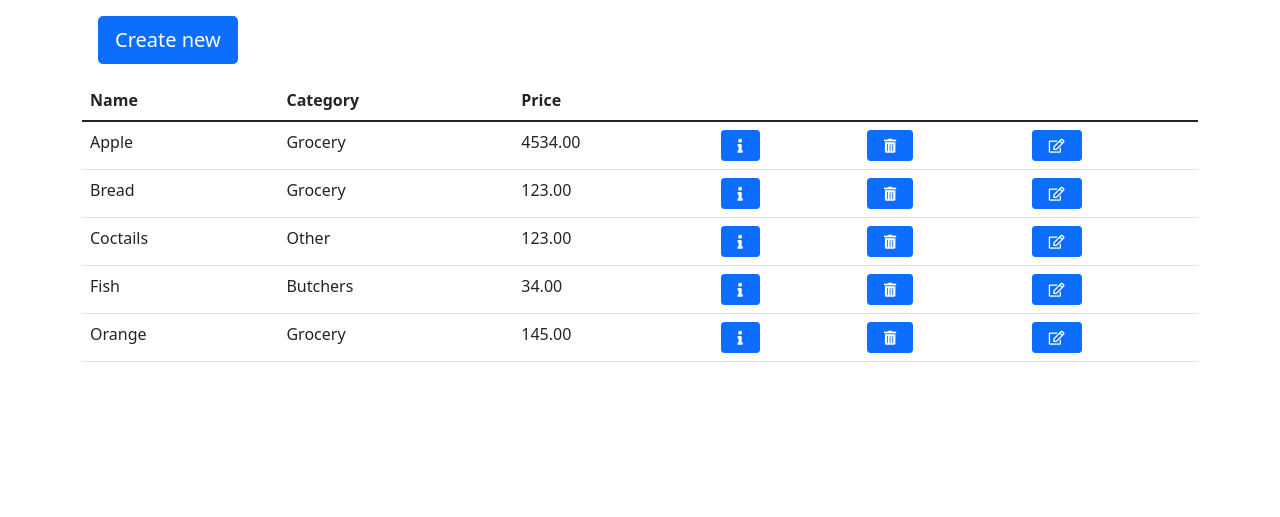
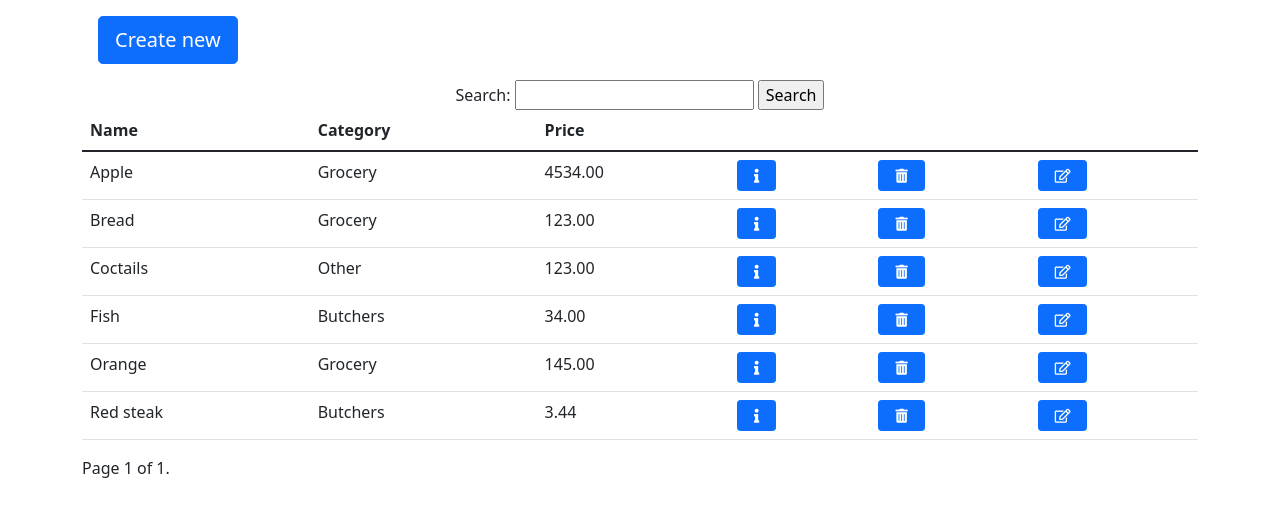
Before and after one commit to Nooruzbai/python_group_9_lab_56_Ibraimov_Nooruzbai, a Django app: page / in a window 1280 px wide. Shown: the part 56-573 px from the top of the page. Run offline with Django 4.2, Linux system fonts and the light colour scheme; data comes from the database, SQL or seed files in the repository; some libraries are stand-ins or nearby versions.

Commit message:
Added search form

```diff
--- a/source/productshop/forms.py
+++ b/source/productshop/forms.py
@@ -14,3 +14,7 @@
                 "required": "The field is required to be filled"
             }
         }
+
+
+class SearchForm(forms.Form):
+    search = forms.CharField(max_length=30, required=False, label='Search')
--- /dev/null
+++ b/source/productshop/templates/partial/search_form.html
@@ -0,0 +1,8 @@
+<form class="text-center" action="" method="GET">
+    <label for="{{ form.search.id_for_label }}">{{ form.search.label }}:</label>
+    {{ form.search }}
+    <input type="submit" value="Search">
+    {% for error in form.search.errors %}
+        <p class="form-error">{{ error }}</p>
+    {% endfor %}
+</form>
--- a/source/productshop/templates/products/products_list.html
+++ b/source/productshop/templates/products/products_list.html
@@ -3,6 +3,10 @@
 {% block content %}
 <div class="p-3">
     <a class="btn btn-primary btn-lg" href="{% url "product_create_view" %}">Create new</a>
+</div>
+
+<div class="search">
+    {% include 'partial/search_form.html' %}
 </div>
 
 <table class="table">
@@ -28,4 +32,21 @@
     {% endfor %}
   </table>
 
+<div class="pagination">
+    <span class="step-links">
+        {% if page_obj.has_previous %}
+            <a href="?page=1{% if search %}&search={{ search }}{% endif %}">&laquo; first</a>
+            <a href="?page={{ page_obj.previous_page_number }}{% if query %}&{{ search }}{% endif %}">previous</a>
+        {% endif %}
+
+        <span class="current">
+            Page {{ page_obj.number }} of {{ page_obj.paginator.num_pages }}.
+        </span>
+
+        {% if page_obj.has_next %}
+            <a href="?page={{ page_obj.next_page_number }}{% if search %}&search={{ search }}{% endif %}">next</a>
+            <a href="?page={{ page_obj.paginator.num_pages }}{% if search %}&search={{ search }}{% endif %}">last &raquo;</a>
+        {% endif %}
+    </span>
+</div>
 {% endblock %}
--- /dev/null
+++ b/source/productshop/views/base.py
@@ -0,0 +1,43 @@
+from django.db.models import Q
+from django.views.generic import ListView
+from productshop.forms import SearchForm
+
+
+class SearchView(ListView):
+    search_form_class = SearchForm
+    search_form_field = "search"
+    search_fields = []
+
+    def get(self, request, *args, **kwargs):
+        self.form = self.get_form()
+        self.search_value = self.get_search_value()
+        return super().get(request, *args, **kwargs)
+
+    def get_queryset(self):
+        queryset = super().get_queryset()
+        if self.search_value:
+            query = self.get_query()
+            queryset = queryset.filter(query)
+        return queryset
+
+    def get_context_data(self, *, object_list=None, **kwargs):
+        context = super().get_context_data(object_list=object_list, **kwargs)
+        context['form'] = self.search_form_class()
+        if self.search_value:
+            context['form'] = self.search_form_class(initial={self.search_form_field: self.search_value})
+            context[self.search_form_field] = self.search_value
+        return context
+
+    def get_form(self):
+        return self.search_form_class(self.request.GET)
+
+    def get_search_value(self):
+        if self.form.is_valid():
+            return self.form.cleaned_data.get(self.search_form_field)
+
+    def get_query(self):
+        query = Q()
+        for field in self.search_fields:
+            kwargs = {field: self.search_value}  #"title__icontains":"Ста"
+            query = query | Q(**kwargs)          #title__icontains="Ста"
+            return query
--- a/source/productshop/views/product.py
+++ b/source/productshop/views/product.py
@@ -2,19 +2,20 @@
 from django.http import HttpResponseNotFound
 from django.urls import reverse_lazy, reverse
 from django.views.generic import ListView, DetailView, DeleteView, CreateView, UpdateView
-
-from productshop.models import CHOICES
 from productshop.models import Product
 from productshop.forms import ProductForm
+from productshop.views.base import SearchView
 
 
-class ProductsListView(ListView):
+class ProductsListView(SearchView):
     model = Product
     context_object_name = 'products'
     template_name = 'products/products_list.html'
-    paginate_by = 5
+    paginate_by = 10
     paginate_orphans = 0
     ordering = ['name']
+    search_fields = ['name']
+
 
 
 class ProductDetailedView(DetailView):
@@ -47,7 +48,7 @@
     model = Product
 
     def get_success_url(self):
-        return reverse('products_list_view')
+        return reverse('product_detailed_view', kwargs={'pk': self.object.pk})
 
 
 # def edit_view(request, pk):
```
